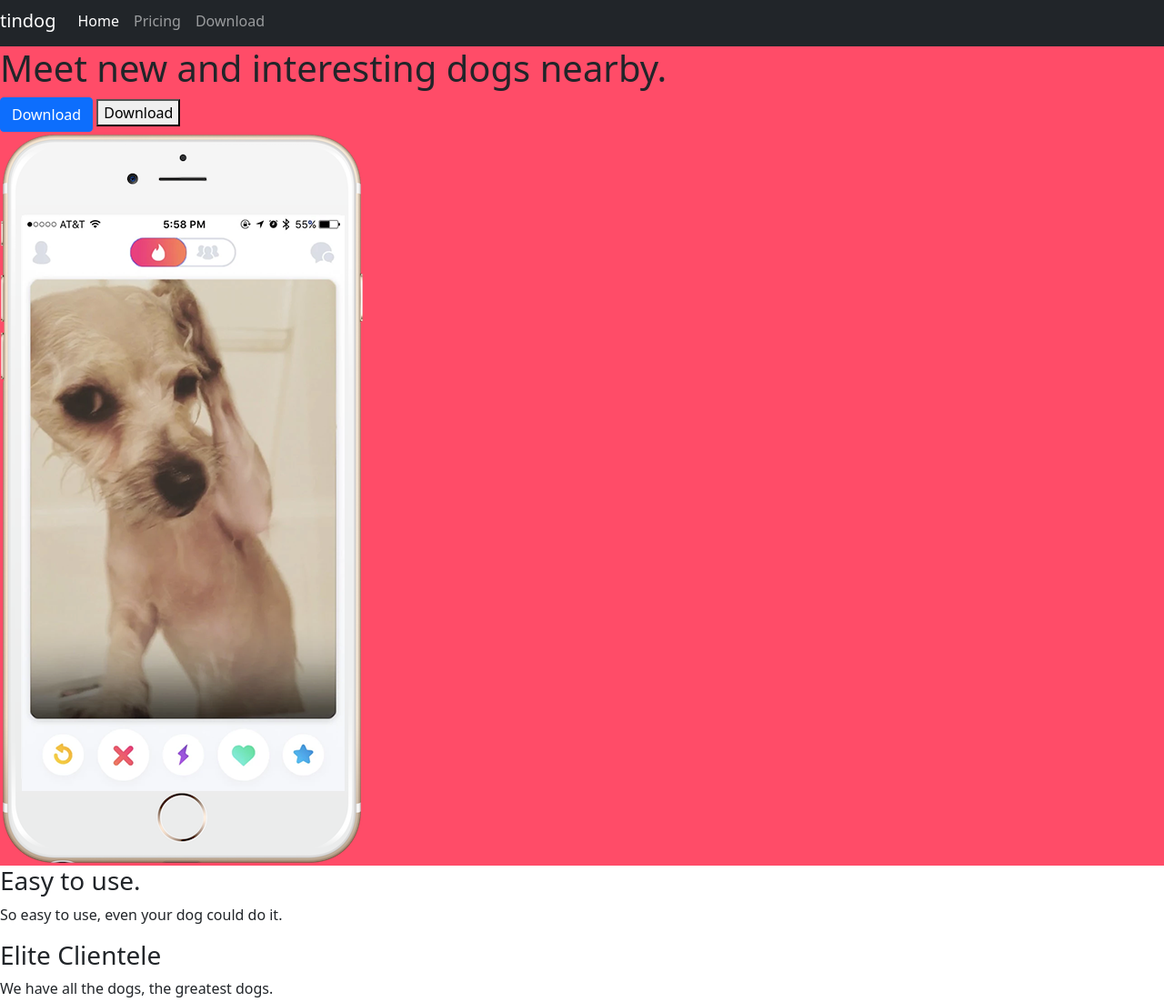
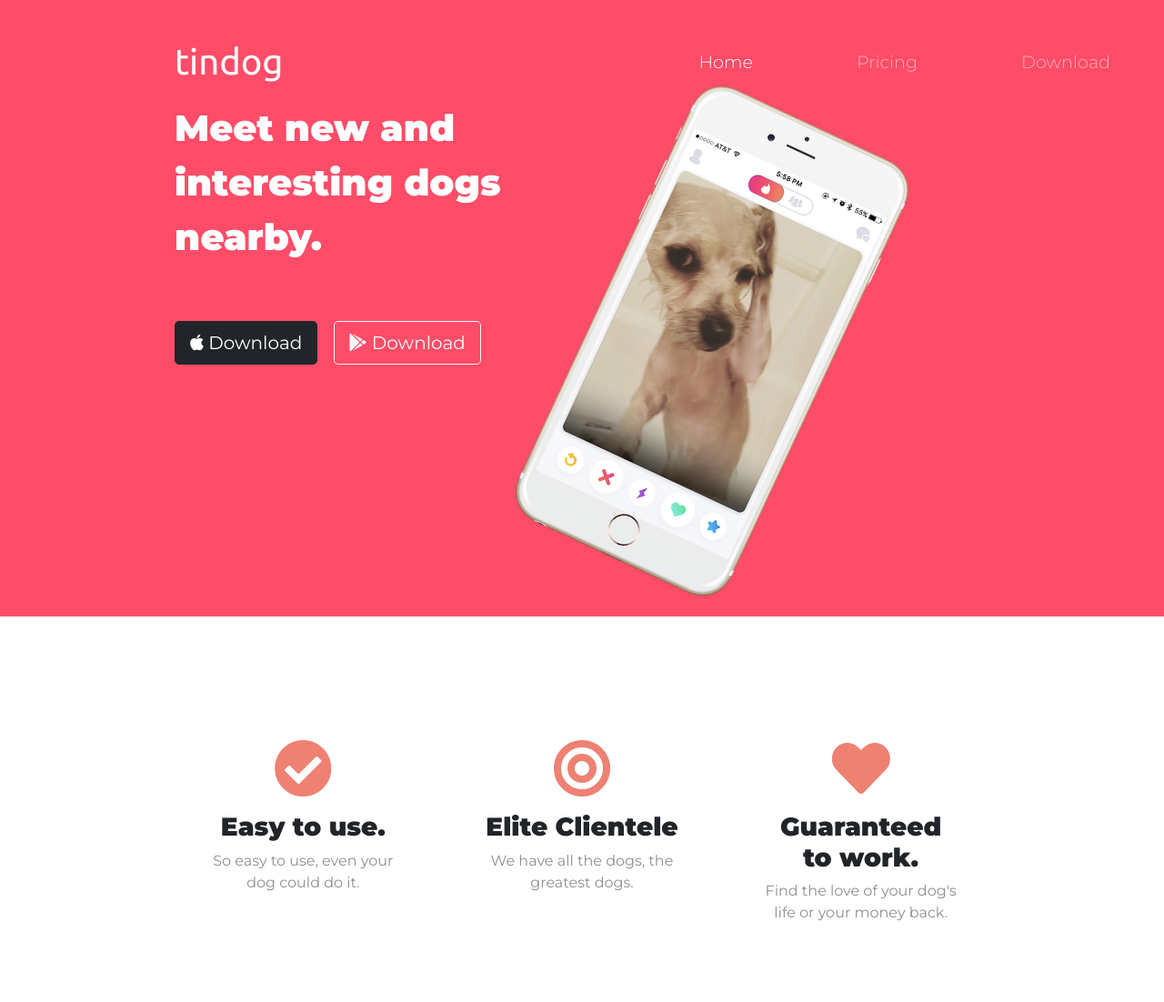
Before and after one commit to Garimabisht22/TinDog, a plain HTML site: page index.html in a window 1280 px wide. Shown: the part 5-1107 px from the top of the page at 91% size. Drawn offline with nearby package versions, Linux system fonts and the light colour scheme.

Commit message:
Added style and icons in features section

```diff
--- a/css/styles.css
+++ b/css/styles.css
@@ -1,3 +1,79 @@
+body{
+    font-family: "Montserrat",sans-serif;
+
+}
 #title{
     background-color: #ff4c68;
+    color: white;
+
 }
+h1{
+    /* font-family: "Montserrat",sans-serif; */
+    font-weight: 900;
+    size: 3rem;
+    line-height: 1.5;
+    margin-bottom: 40px;
+}
+.container-fluid{
+    padding: 3% 15%;
+}
+
+
+/* Navigation Bar */
+
+.navbar{
+    padding-top: 0;
+padding-bottom: 0 0 4.5rem;
+}
+
+.navbar-brand{
+    font-size: 2.5rem;
+    font-family: 'Ubuntu', sans-serif;
+    margin-right: 10em;
+
+    /* margin-bottom: 90px; */
+}
+.nav-link{
+    /* margin-left: 30%; */
+    font-size: 1.2rem;
+    font-family: "Montserrat";
+    font-weight: 300;
+}
+
+.nav-item{
+    padding: 0 18%;
+}
+
+.download-button{
+    margin: 5% 3% 5% 0;
+}
+
+#dog_img{
+    transform:rotate(25deg);
+    width: 60%;
+}
+h3{
+    font-family: "Montserrat",sans-serif;
+    font-weight: 900;
+    size: 1.5rem;
+
+}
+p{
+    color: #8f8f8f;
+}
+.icons{
+    color: #ef8172;
+    margin-bottom: 1rem;
+}
+.icons:hover{
+    color: #ff4c68;
+}
+#features{
+    /* margin: 5% auto; */
+    padding: 7% 15%;
+
+}
+.box{
+    text-align: center;
+    padding: 5%;
+}
--- a/index.html
+++ b/index.html
@@ -1,29 +1,49 @@
 <!DOCTYPE html>
 <html>
-
   <head>
-  <meta charset="utf-8">
+    <meta charset="utf-8" />
     <title>TinDog</title>
-  <link href="https://cdn.jsdelivr.net/npm/bootstrap@5.1.3/dist/css/bootstrap.min.css" rel="stylesheet" integrity="sha384-1BmE4kWBq78iYhFldvKuhfTAU6auU8tT94WrHftjDbrCEXSU1oBoqyl2QvZ6jIW3" crossorigin="anonymous">
-  <link rel="stylesheet" href="css/styles.css">
-  <script src="https://cdn.jsdelivr.net/npm/bootstrap@5.1.3/dist/js/bootstrap.bundle.min.js" integrity="sha384-ka7Sk0Gln4gmtz2MlQnikT1wXgYsOg+OMhuP+IlRH9sENBO0LRn5q+8nbTov4+1p" crossorigin="anonymous"></script>
-
+    <link
+      href="https://fonts.googleapis.com/css2?family=Montserrat:wght@100;300;400;500;900&family=Ubuntu:wght@300;400;700&display=swap"
+      rel="stylesheet"
+    />
+    <link href="https://fonts.googleapis.com/css2?family=Montserrat:wght@100;400;900&family=Ubuntu&display=swap" rel="stylesheet">
+    <link
+      href="https://cdn.jsdelivr.net/npm/bootstrap@5.1.3/dist/css/bootstrap.min.css"
+      rel="stylesheet"
+      integrity="sha384-1BmE4kWBq78iYhFldvKuhfTAU6auU8tT94WrHftjDbrCEXSU1oBoqyl2QvZ6jIW3"
+      crossorigin="anonymous"
+    />
+    <link rel="stylesheet" href="css/styles.css" />
+    <link rel="stylesheet" href="https://cdnjs.cloudflare.com/ajax/libs/
+font-awesome/5.15.2/css/all.min.css"/>
+    <script
+      src="https://cdn.jsdelivr.net/npm/bootstrap@5.1.3/dist/js/bootstrap.bundle.min.js"
+      integrity="sha384-ka7Sk0Gln4gmtz2MlQnikT1wXgYsOg+OMhuP+IlRH9sENBO0LRn5q+8nbTov4+1p"
+      crossorigin="anonymous"
+    ></script>
   </head>
 
   <body>
-
     <section id="title">
-
+      <div class="container-fluid">
         <!-- Nav Bar -->
 
-    <nav class="navbar navbar-expand-lg navbar-dark bg-dark">
+        <nav class="navbar navbar-expand-lg navbar-dark">
           <a class="navbar-brand" href="#">tindog</a>
-        <button class="navbar-toggler" type="button" data-bs-toggle="collapse" data-bs-target="#navbarText" aria-controls="navbarText" aria-expanded="false" aria-label="Toggle navigation">
+          <button
+            class="navbar-toggler"
+            type="button"
+            data-bs-toggle="collapse"
+            data-bs-target="#navbarText"
+            aria-controls="navbarText"
+            aria-expanded="false"
+            aria-label="Toggle navigation"
+          >
             <span class="navbar-toggler-icon"></span>
           </button>
           <div class="collapse navbar-collapse" id="navbarText">
-          <ul class="navbar-nav ml-auto ">
-
+            <ul class="navbar-nav">
               <li class="nav-item">
                 <a class="nav-link active" aria-current="page" href="#">Home</a>
               </li>
@@ -34,74 +54,77 @@
                 <a class="nav-link" href="#">Download</a>
               </li>
             </ul>
-
           </div>
         </nav>
 
-
         <!-- Title -->
-
-    <div>
+        <div class="row">
+          <div class="col-lg-6 col-md-12 col-sm-12">
             <h1>Meet new and interesting dogs nearby.</h1>
-      <button class="btn btn-primary" type="button">Download</button>
-      <button type="button">Download</button>
-    </div>
-    <div>
-      <img src="images/iphone6.png" alt="iphone-mockup">
+            <button class="btn btn-dark btn-lg download-button" type="button"><i class="fab fa-apple"></i> Download</button>
+            <button class="btn btn-outline-light btn-lg download-button" type="button"><i class="fab fa-google-play"></i> Download</button>
           </div>
 
+          <div class="col-lg-6 col-md-12 col-sm-12">
+            <img id="dog_img" src="images/iphone6.png" alt="iphone-mockup" />
+          </div>
+        </div>
+      </div>
     </section>
-
 
     <!-- Features -->
 
     <section id="features">
-
+        <div class="row">
+          <div class="col-lg-4 box">
+            <i class="fas fa-check-circle fa-4x icons"></i>
             <h3>Easy to use.</h3>
             <p>So easy to use, even your dog could do it.</p>
-
+          </div>
+          <div class="col-lg-4 box">
+            <i class="fas fa-bullseye  fa-4x icons"></i>
             <h3>Elite Clientele</h3>
             <p>We have all the dogs, the greatest dogs.</p>
-
+          </div>
+          <div class="col-lg-4 box">
+            <i class="fas fa-heart fa-4x icons"></i>
             <h3>Guaranteed to work.</h3>
             <p>Find the love of your dog's life or your money back.</p>
+          </div>
+        </div>
+
 
     </section>
-
 
     <!-- Testimonials -->
 
     <section id="testimonials">
-
-    <h2>I no longer have to sniff other dogs for love. I've found the hottest Corgi on TinDog. Woof.</h2>
-    <img src="images/dog-img.jpg" alt="dog-profile">
+      <h2>
+        I no longer have to sniff other dogs for love. I've found the hottest
+        Corgi on TinDog. Woof.
+      </h2>
+      <img src="images/dog-img.jpg" alt="dog-profile" />
       <em>Pebbles, New York</em>
 
       <!-- <h2 class="testimonial-text">My dog used to be so lonely, but with TinDog's help, they've found the love of their life. I think.</h2>
     <img class="testimonial-image" src="images/lady-img.jpg" alt="lady-profile">
     <em>Beverly, Illinois</em> -->
-
     </section>
-
 
     <!-- Press -->
 
     <section id="press">
-    <img src="images/techcrunch.png" alt="tc-logo">
-    <img src="images/tnw.png" alt="tnw-logo">
-    <img src="images/bizinsider.png" alt="biz-insider-logo">
-    <img src="images/mashable.png" alt="mashable-logo">
-
+      <img src="images/techcrunch.png" alt="tc-logo" />
+      <img src="images/tnw.png" alt="tnw-logo" />
+      <img src="images/bizinsider.png" alt="biz-insider-logo" />
+      <img src="images/mashable.png" alt="mashable-logo" />
     </section>
-
 
     <!-- Pricing -->
 
     <section id="pricing">
-
       <h2>A Plan for Every Dog's Needs</h2>
       <p>Simple and affordable price plans for your and your dog.</p>
-
 
       <h3>Chihuahua</h3>
       <h2>Free</h2>
@@ -110,14 +133,12 @@
       <p>Unlimited App Usage</p>
       <button type="button">Sign Up</button>
 
-
       <h3>Labrador</h3>
       <h2>$49 / mo</h2>
       <p>Unlimited Matches</p>
       <p>Unlimited Messages</p>
       <p>Unlimited App Usage</p>
       <button type="button">Sign Up</button>
-
 
       <h3>Mastiff</h3>
       <h2>$99 / mo</h2>
@@ -126,30 +147,20 @@
       <p>Unlimited Messages</p>
       <p>Unlimited App Usage</p>
       <button type="button">Sign Up</button>
-
     </section>
-
 
     <!-- Call to Action -->
 
     <section id="cta">
-
       <h3>Find the True Love of Your Dog's Life Today.</h3>
       <button type="button">Download</button>
       <button type="button">Download</button>
-
     </section>
-
 
     <!-- Footer -->
 
     <footer id="footer">
-
       <p>© Copyright TinDog</p>
-
     </footer>
-
-
   </body>
-
 </html>
```
Lines whose indentation alone changed are shown as unchanged.
